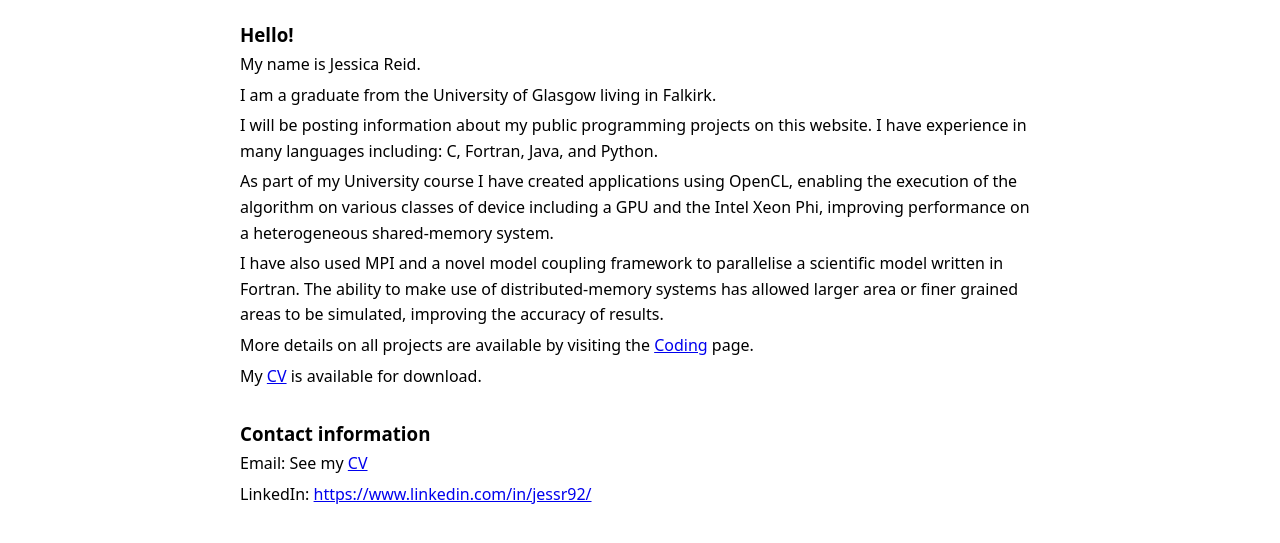
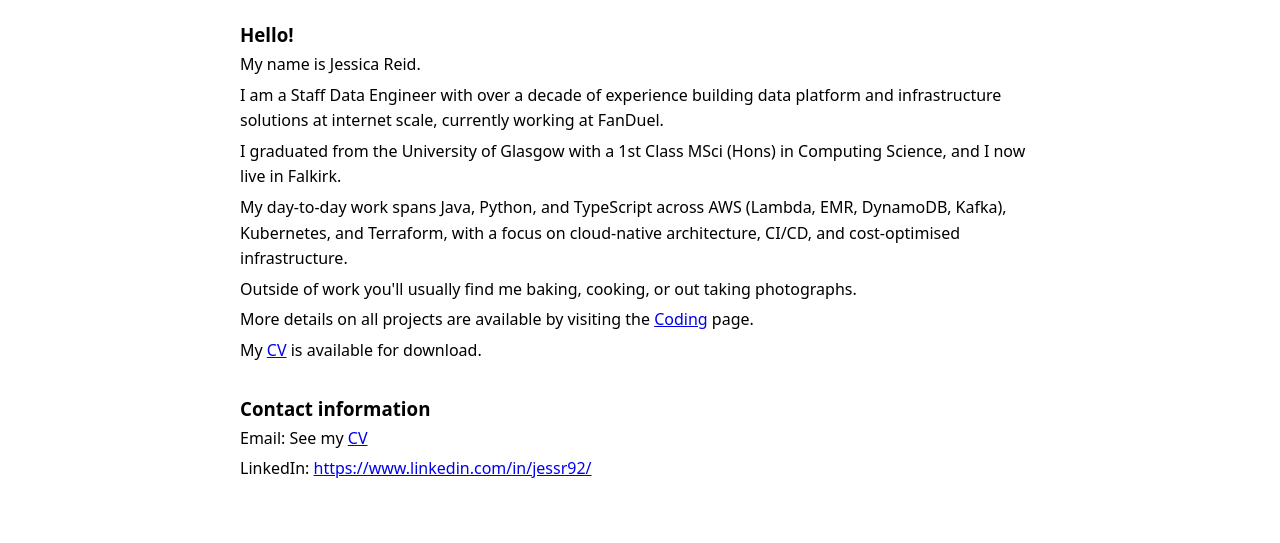
Before and after one commit to jessr92/jessr92.github.io, a plain HTML site: page index.html in a window 1280 px wide. Shown: the part 155-698 px from the top of the page. Drawn offline with Linux system fonts and the light colour scheme.

Commit message:
Update bio to reflect current professional experience
Revised the bio in both HTML and JSON to highlight current role, skills, and expertise as a Staff Data Engineer at FanDuel. Removed outdated university project details and added personal interests for a more up-to-date personal profile.

```diff
--- a/index.html
+++ b/index.html
@@ -26,10 +26,10 @@
     <main>
       <h3>Hello!</h3>
       <p>My name is Jessica Reid.</p>
-      <p>I am a graduate from the University of Glasgow living in Falkirk.</p>
-      <p>I will be posting information about my public programming projects on this website. I have experience in many languages including: C, Fortran, Java, and Python.</p>
-      <p>As part of my University course I have created applications using OpenCL, enabling the execution of the algorithm on various classes of device including a GPU and the Intel Xeon Phi, improving performance on a heterogeneous shared-memory system.</p>
-      <p>I have also used MPI and a novel model coupling framework to parallelise a scientific model written in Fortran. The ability to make use of distributed-memory systems has allowed larger area or finer grained areas to be simulated, improving the accuracy of results.</p>
+      <p>I am a Staff Data Engineer with over a decade of experience building data platform and infrastructure solutions at internet scale, currently working at FanDuel.</p>
+      <p>I graduated from the University of Glasgow with a 1st Class MSci (Hons) in Computing Science, and I now live in Falkirk.</p>
+      <p>My day-to-day work spans Java, Python, and TypeScript across AWS (Lambda, EMR, DynamoDB, Kafka), Kubernetes, and Terraform, with a focus on cloud-native architecture, CI/CD, and cost-optimised infrastructure.</p>
+      <p>Outside of work you'll usually find me baking, cooking, or out taking photographs.</p>
       <p>More details on all projects are available by visiting the <a href="/projects">Coding</a> page.</p>
       <p>My <a href="/pdf/jessica-reid-cv.pdf">CV</a> is available for download.</p><br>
       <h3>Contact information</h3>
```
